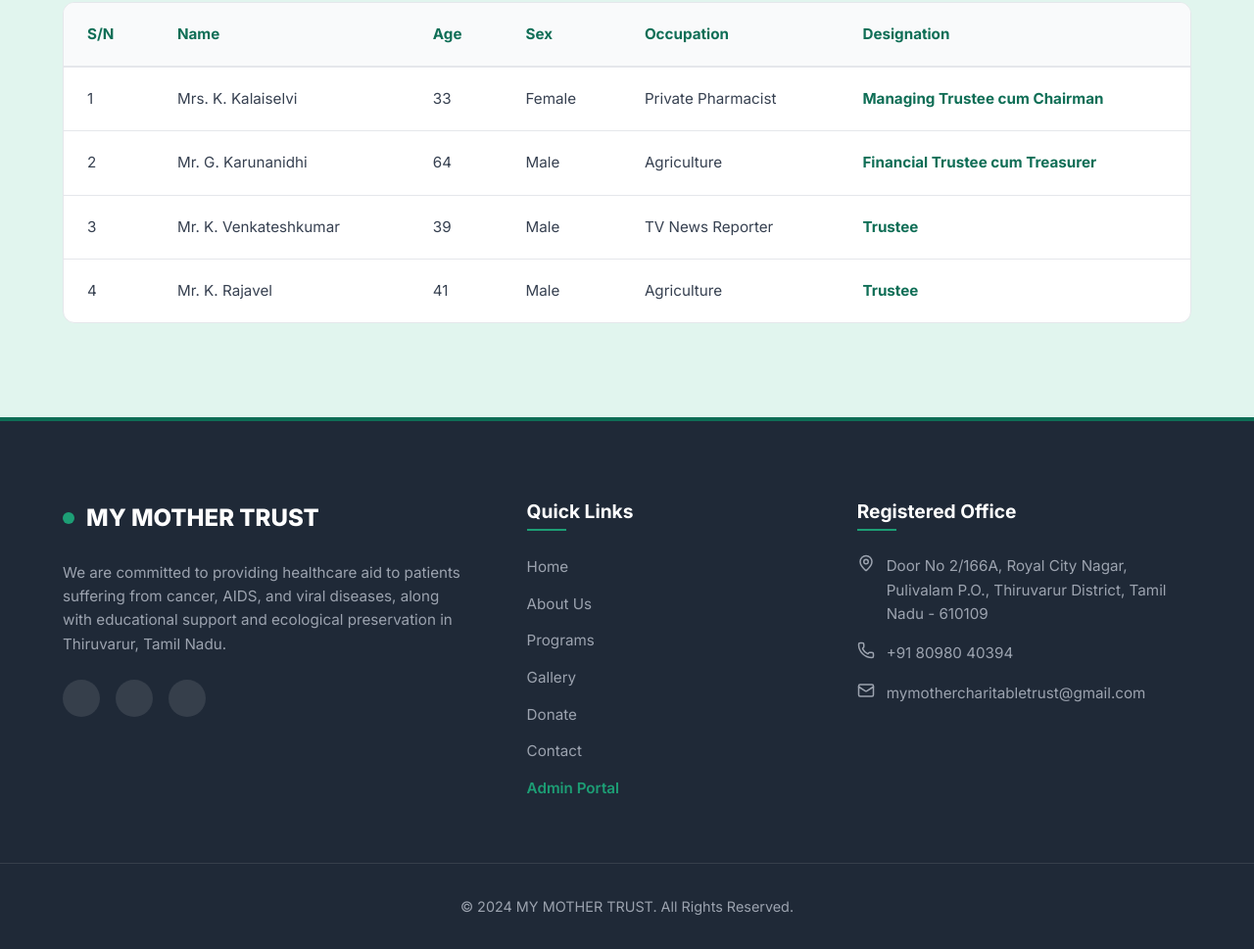
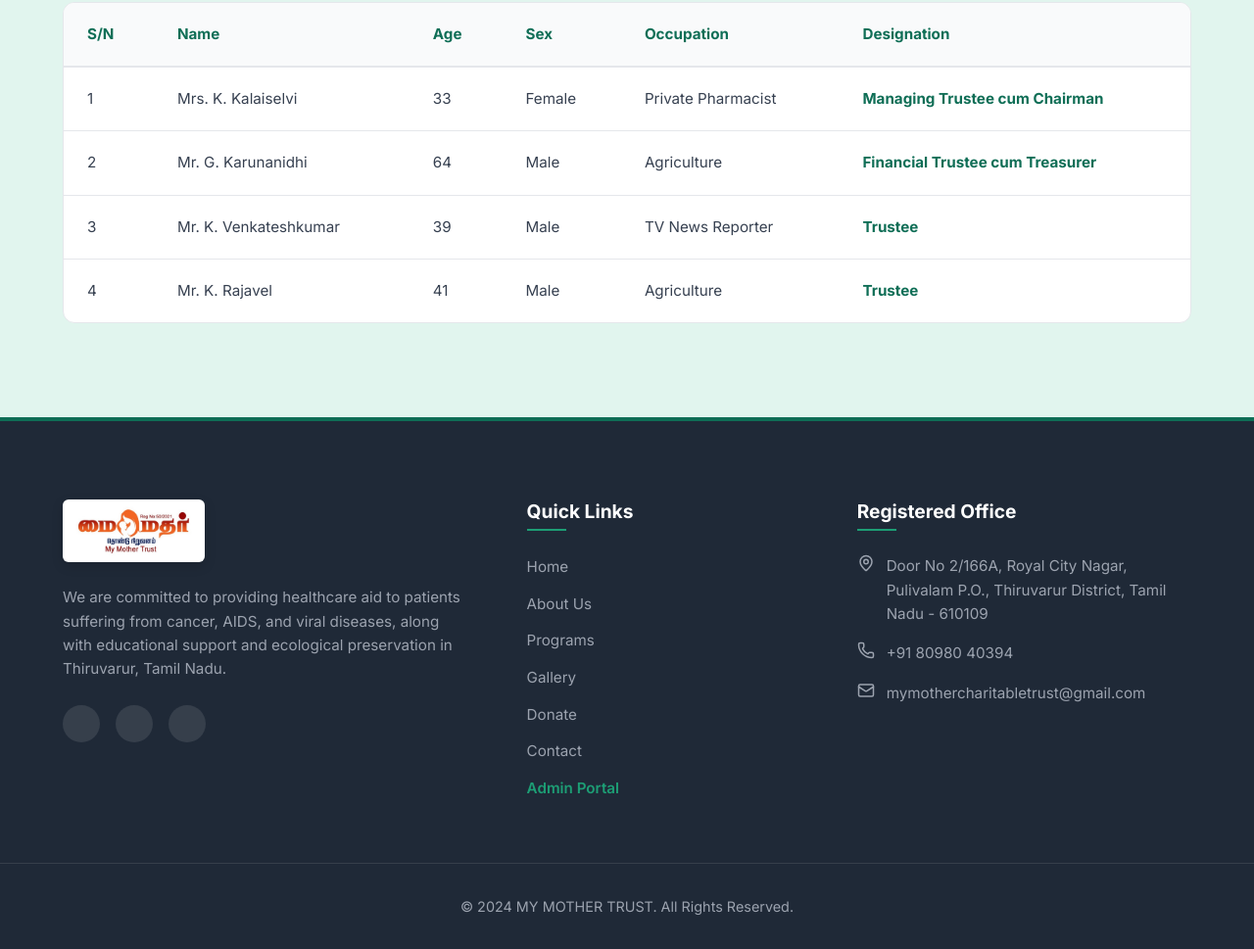
Before and after one commit to sudhan007965/mymothercharity, a website: page about.html in a window 1280 px wide. Shown: the part 1398-2367 px from the top of the page at 98% size. Drawn offline with nearby package versions, Linux system fonts and the light colour scheme.

Commit message:
Add files via upload

```diff
--- a/about.html
+++ b/about.html
@@ -33,8 +33,7 @@
   <header class="navbar" id="navbar">
     <div class="container nav-container">
       <a href="index.html" class="logo">
-        <span class="logo-dot"></span>
-        <span data-tr="brand_name">MY MOTHER TRUST</span>
+        <img src="img/logo.jpg" alt="MY MOTHER TRUST Logo" class="logo-img">
       </a>
 
       <nav>
@@ -193,8 +192,9 @@
     <div class="container footer-grid">
       <div>
         <div class="footer-logo">
-          <span class="logo-dot"></span>
-          <span data-tr="brand_name">MY MOTHER TRUST</span>
+          <a href="index.html">
+            <img src="img/logo.jpg" alt="MY MOTHER TRUST Logo" class="logo-img-footer">
+          </a>
         </div>
         <p class="footer-desc" data-tr="footer_desc">We are committed to providing healthcare aid to patients suffering
           from cancer, AIDS, and viral diseases, along with educational support and ecological preservation in
--- a/style.css
+++ b/style.css
@@ -212,11 +212,19 @@ button, input, select, textarea {
   color: var(--primary);
 }
 
+.logo-img {
+  height: 2.8rem;
+  width: auto;
+  display: block;
+  transition: var(--transition);
+}
+
+.logo-img:hover {
+  transform: scale(1.02);
+}
+
 .logo-dot {
-  width: 12px;
-  height: 12px;
-  background-color: var(--accent);
-  border-radius: 50%;
+  display: none;
 }
 
 .nav-links {
@@ -1350,8 +1358,23 @@ textarea.form-control {
   margin-bottom: 1.5rem;
 }
 
+.logo-img-footer {
+  height: 4rem;
+  width: auto;
+  display: block;
+  background-color: var(--white);
+  padding: 0.4rem 0.8rem;
+  border-radius: 6px;
+  box-shadow: 0 4px 12px rgba(0, 0, 0, 0.15);
+  transition: var(--transition);
+}
+
+.logo-img-footer:hover {
+  transform: scale(1.02);
+}
+
 .footer-logo .logo-dot {
-  background-color: var(--accent);
+  display: none;
 }
 
 .footer-desc {
```
Also changed, not shown: admin.html (+4 -6 lines), contact.html (+4 -4 lines), donate.html (+4 -4 lines), gallery.html (+4 -4 lines), index.html (+4 -4 lines), programs.html (+4 -4 lines), img/logo.jpg (added).
